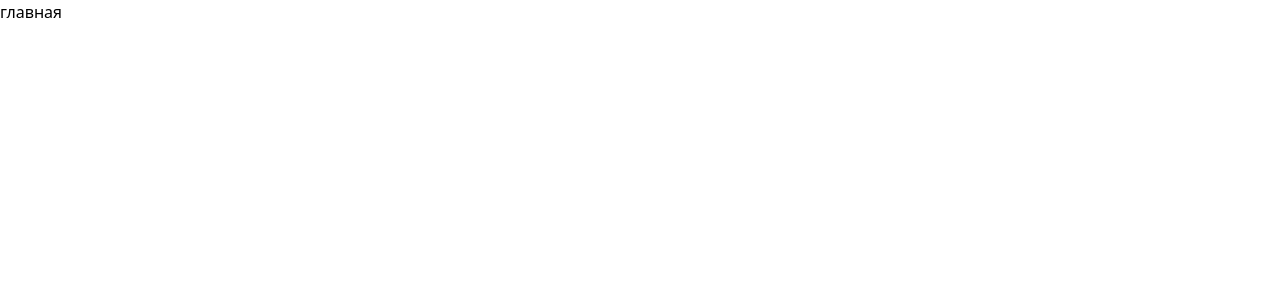
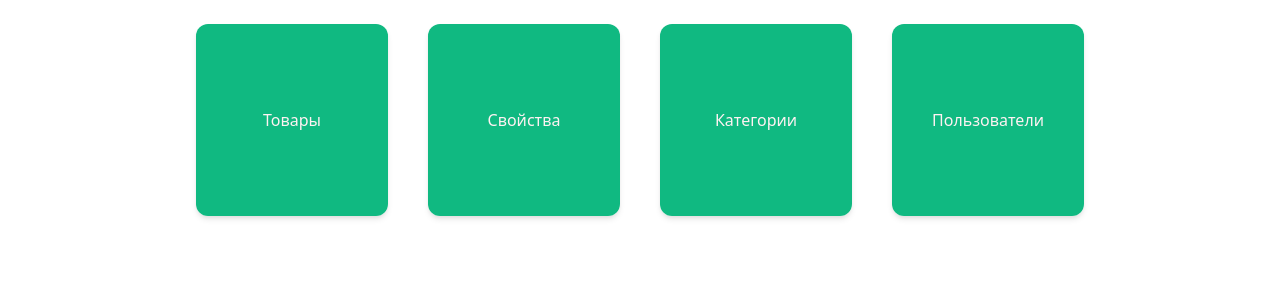
Before and after one commit to vladtopchu/ecommerce-admin, a Next.js app: page / in a window 1280 px wide. Shown: the top 300 px of the page. Built offline with nearby package versions, Linux system fonts and the light colour scheme.

Commit message:
added navigation-card component some fixes

```diff
--- /dev/null
+++ b/components/custom-link.tsx
@@ -0,0 +1,17 @@
+import Link from "next/link"
+
+export interface CustomLinkProps {
+	text: string;
+	styles: string;
+	link: string;
+}
+
+const CustomLink = ({text, styles, link} : CustomLinkProps) => {
+	return (
+		<div className={styles}>
+			<Link href={link}/>
+		</div>
+	)
+}
+
+export default CustomLink
--- /dev/null
+++ b/components/navigation-card.tsx
@@ -0,0 +1,29 @@
+import Link from 'next/link'
+
+export interface NavigationCardProps {
+	title: string,
+	links: string[]
+}
+
+const NavigationCard = ({title, links} : NavigationCardProps) => {
+  return (
+    <div className="w-48 rounded-xl shadow-md text-red-50">
+			<div className="flex justify-center w-48 h-48 rounded-xl absolute bg-blue-800 opacity-0 hover:opacity-100 transition">
+
+				<Link href={links[0]}>
+						<a className="flex items-center justify-center w-inherit bg-indigo-300 rounded-l-xl mr-0.5 text-3xl font-bold">+</a>
+					</Link>
+
+				<Link href={links[1]}>
+					<a className="flex items-center justify-center w-inherit bg-indigo-500 rounded-r-xl ml-0.5 text-3xl font-bold">=</a>
+				</Link>
+
+			</div>
+			<div className="flex items-center justify-center w-48 h-48 rounded-xl bg-green-500">
+				{title}
+			</div>
+    </div>
+	)
+}
+
+export default NavigationCard;
--- a/pages/index.js
+++ /dev/null
@@ -1,7 +0,0 @@
-export default function Home() {
-  return (
-    <div className="divide-y divide-gray-100">
-			главная
-    </div>
-	)
-}
--- /dev/null
+++ b/pages/index.tsx
@@ -0,0 +1,12 @@
+import NavigationCard from "../components/navigation-card";
+
+export default function Home() {
+  return (
+		<div className={"max-w-3xl mt-6 mx-auto flex items-center justify-center space-x-10"}>
+			<NavigationCard title="Товары" links={['/add/product', '/list/product']}/>
+			<NavigationCard title="Свойства" links={['/add/property', '/list/property']}/>
+			<NavigationCard title="Категории" links={['/add/category', '/list/category']}/>
+			<NavigationCard title="Пользователи" links={['/add/user', '/list/user']}/>
+    </div>
+	)
+}
--- a/tailwind.config.js
+++ b/tailwind.config.js
@@ -2,8 +2,12 @@ module.exports = {
   purge: ['./pages/**/*.{js,ts,jsx,tsx}', './components/**/*.{js,ts,jsx,tsx}'],
   darkMode: false, // or 'media' or 'class'
   theme: {
-    extend: {},
-  },
+		extend: {
+		 width: {
+			 'inherit' : 'inherit'
+		 }
+		}
+	},
   variants: {
     extend: {},
   },
```
Also changed, not shown: pages/_app.tsx (renamed from pages/_app.js).
